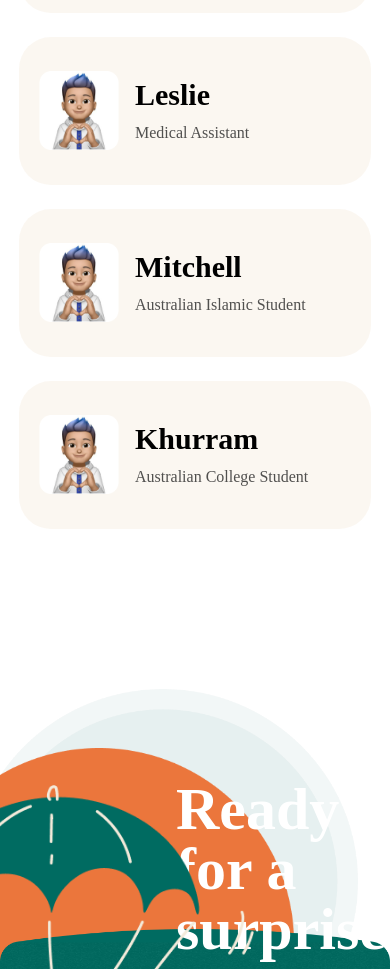
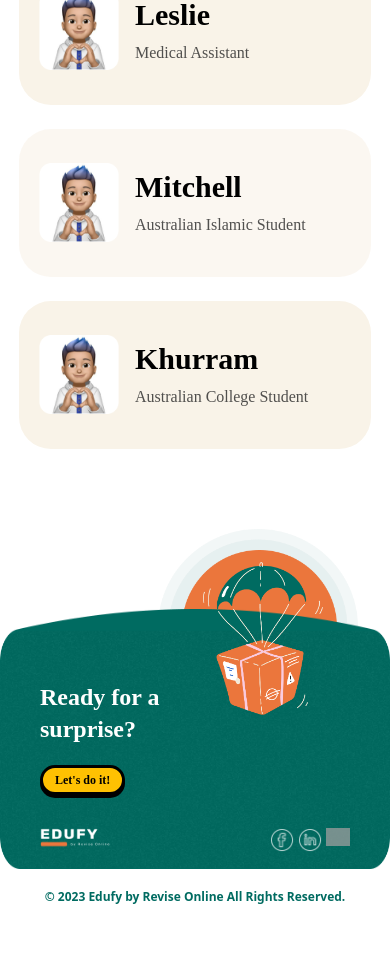
Before and after one commit to davidFCDev/landing-page-figma, a Next.js app: page / in a window 390 px wide. Shown: the part 6480-7449 px from the top of the page. After the commit the page ends 7405 px from the top, so only its background shows below. Built offline with nearby package versions, Linux system fonts and the light colour scheme; grey boxes are pictures that could not be loaded; a web font is replaced by a local one.

Commit message:
footer responsive

```diff
--- a/src/app/components/CarrouselTeamOne.tsx
+++ b/src/app/components/CarrouselTeamOne.tsx
@@ -31,7 +31,7 @@ const CarrouselTeamOne = () => {
         initial={{ opacity: 0 }}
         animate={inView2 ? animationOptions : {}}
         ref={ref2}
-        className="bg-palid2 w-[22rem] sm:w-[26rem] h-[9.25rem] flex gap-4 px-5 justify-start items-center rounded-[2em]"
+        className="bg-palid3 sm:bg-palid2 w-[22rem] sm:w-[26rem] h-[9.25rem] flex gap-4 px-5 justify-start items-center rounded-[2em]"
       >
         <img src="/avatar.png" alt="avatar" className="w-20 sm:w-24" />
         <div className="flex flex-col gap-2">
@@ -57,7 +57,7 @@ const CarrouselTeamOne = () => {
         initial={{ opacity: 0 }}
         animate={inView4 ? animationOptions : {}}
         ref={ref4}
-        className="bg-palid2 w-[22rem] sm:w-[26rem] h-[9.25rem] flex gap-4 px-5 justify-start items-center rounded-[2em]"
+        className="bg-palid3 sm:bg-palid2 w-[22rem] sm:w-[26rem] h-[9.25rem] flex gap-4 px-5 justify-start items-center rounded-[2em]"
       >
         <img src="/avatar.png" alt="avatar" className="w-20 sm:w-24" />
         <div className="flex flex-col gap-2">
--- a/src/app/components/CarrouselTeamTwo.tsx
+++ b/src/app/components/CarrouselTeamTwo.tsx
@@ -2,7 +2,7 @@ import { useInView } from "react-intersection-observer";
 import { motion } from "framer-motion";
 
 const CarrouselTeamTwo = () => {
-    const animationOptions = {
+  const animationOptions = {
     opacity: 1,
     transition: { duration: 1.2 },
   };
@@ -14,34 +14,57 @@ const CarrouselTeamTwo = () => {
 
   return (
     <div className="flex flex-col sm:flex-row items-center justify-center gap-6 sm:gap-8 relative sm:left-20 font-averia">
-      <div className="bg-palid2 w-[22rem] sm:w-[26rem] h-[9.25rem] flex gap-4 px-5 justify-start items-center rounded-[2em]">
+      <motion.div
+        initial={{ opacity: 0 }}
+        animate={inView1 ? animationOptions : {}}
+        ref={ref1}
+        className="bg-palid2 w-[22rem] sm:w-[26rem] h-[9.25rem] flex gap-4 px-5 justify-start items-center rounded-[2em]"
+      >
         <img src="/avatar.png" alt="avatar" className="w-20 sm:w-24" />
         <div className="flex flex-col gap-2">
           <h3 className="text-3xl font-semibold">Debra</h3>
           <p className=" text-gray3">Methodist College Student</p>
         </div>
-      </div>
-      <div className="bg-palid2 w-[22rem] sm:w-[26rem] h-[9.25rem] flex gap-4 px-5 justify-start items-center rounded-[2em]">
+      </motion.div>
+
+      <motion.div
+        initial={{ opacity: 0 }}
+        animate={inView2 ? animationOptions : {}}
+        ref={ref2}
+        className="bg-palid3 sm:bg-palid2 w-[22rem] sm:w-[26rem] h-[9.25rem] flex gap-4 px-5 justify-start items-center rounded-[2em]"
+      >
         <img src="/avatar.png" alt="avatar" className="w-20 sm:w-24" />
         <div className="flex flex-col gap-2">
           <h3 className="text-3xl font-semibold">Leslie</h3>
           <p className="text-gray3">Medical Assistant</p>
         </div>
-      </div>
-      <div className="bg-palid2 w-[22rem] sm:w-[26rem] h-[9.25rem] flex gap-4 px-5 justify-start items-center rounded-[2em]">
+      </motion.div>
+
+      <motion.div
+        initial={{ opacity: 0 }}
+        animate={inView3 ? animationOptions : {}}
+        ref={ref3}
+        className="bg-palid2 w-[22rem] sm:w-[26rem] h-[9.25rem] flex gap-4 px-5 justify-start items-center rounded-[2em]"
+      >
         <img src="/avatar.png" alt="avatar" className="w-20 sm:w-24" />
         <div className="flex flex-col gap-2">
           <h3 className="text-3xl font-semibold">Mitchell</h3>
           <p className="text-gray3">Australian Islamic Student</p>
         </div>
-      </div>
-      <div className="bg-palid2 w-[22rem] sm:w-[26rem] h-[9.25rem] flex gap-4 px-5 justify-start items-center rounded-[2em]">
+      </motion.div>
+
+      <motion.div
+        initial={{ opacity: 0 }}
+        animate={inView4 ? animationOptions : {}}
+        ref={ref4}
+        className="bg-palid3 sm:bg-palid2 w-[22rem] sm:w-[26rem] h-[9.25rem] flex gap-4 px-5 justify-start items-center rounded-[2em]"
+      >
         <img src="/avatar.png" alt="avatar" className="w-20 sm:w-24" />
         <div className="flex flex-col gap-2">
           <h3 className="text-3xl font-semibold">Khurram</h3>
           <p className="text-gray3">Australian College Student</p>
         </div>
-      </div>
+      </motion.div>
     </div>
   );
 };
--- a/src/app/components/Footer.tsx
+++ b/src/app/components/Footer.tsx
@@ -7,59 +7,59 @@ const Footer = () => {
         <img
           src="/green-eclipse.png"
           alt="green-eclipse"
-          className="z-0 absolute"
+          className="z-0 absolute w-[200px] sm:w-[670px]"
         />
         <img
           src="/orange-eclipse.png"
           alt="orange-eclipse"
-          className="z-10 absolute top-[3.7rem] right-[6rem]"
+          className="z-10 absolute top-[1.3rem] sm:top-[4.2rem] right-[3.3rem] sm:right-[6rem] w-[155px] sm:w-[540px]"
         />
         <img
           src="/parachute.png"
           alt="parachute"
-          className="z-40 absolute top-[6rem] right-[8.5rem]"
+          className="z-40 absolute top-[2.1rem] sm:top-[6rem] right-[4.2rem] sm:right-[8.5rem] w-[120px] sm:w-[420px]"
         />
       </div>
 
-      <main className="z-30 absolute w-full pt-60 flex flex-col justify-center items-center">
-        <img src="/bg-footer.png" alt="bg-footer" className="w-full relative" />
+      <main className="z-30 absolute w-full pt-20 sm:pt-60 flex flex-col justify-center items-center">
+        <img src="/bg-footer.png" alt="bg-footer" className="w-full relative h-[260px] sm:h-[600px]" />
 
-        <h3 className="text-green py-5 font-semibold">
+        <h3 className="text-green py-5 font-semibold text-xs sm:text-xl text-center">
           © 2023 Edufy by Revise Online All Rights Reserved.{" "}
         </h3>
 
-        <div className="z-40 absolute flex flex-col w-full px-44 py-36 gap-28">
-          <div className="flex flex-col items-start gap-24">
-            <h1 className="text-6xl font-averia font-semibold text-white">
+        <div className="z-40 absolute flex flex-col justify-around sm:justify-center h-[180px] sm:h-[600px] w-full px-10 sm:px-44 gap-6 sm:gap-28">
+          <div className="flex flex-col items-start gap-5 sm:gap-24 w-[200px] sm:w-full">
+            <h1 className="text-2xl sm:text-6xl font-averia font-semibold text-white">
               Ready for a surprise?
             </h1>
-            <button className="bg-yellow font-averia inline-flex px-5 py-3 justify-center items-center border-3 border-black rounded-full text-black text-4xl font-bold shadow-[0px_3px_0_0_black] active:shadow-none transition-all active:translate-y-1 ">
+            <button className="bg-yellow font-averia inline-flex px-3 sm:px-5 py-1 sm:py-3 justify-center items-center border-3 border-black rounded-full text-black text-xs sm:text-4xl font-bold shadow-[0px_3px_0_0_black] active:shadow-none transition-all active:translate-y-1 ">
               Let's do it!
             </button>
           </div>
 
           <div className="flex justify-between items-center">
-            <img src="/white-logo.png" alt="white logo" />
-            <div className="flex gap-3">
+            <img src="/white-logo.png" alt="white logo" className="w-20 sm:w-44"/>
+            <div className="flex gap-1 sm:gap-3">
               <Link href="#">
                 <img
                   src="/icons/facebook-icon.png"
                   alt="icon-facebook"
-                  className="w-10 opacity-75 hover:opacity-100 transition-all"
+                  className="w-6 sm:w-10 opacity-75 hover:opacity-100 transition-all"
                 />
               </Link>
               <Link href="#">
                 <img
                   src="/icons/linkedin-icon.png"
                   alt="icon-linkedin"
-                  className="w-10 opacity-75 hover:opacity-100 transition-all"
+                  className="w-6 sm:w-10 opacity-75 hover:opacity-100 transition-all"
                 />
               </Link>
               <Link href="#">
                 <img
                   src="/icons/twitter-icon.png"
                   alt="icon-twitter"
-                  className="w-10 opacity-75 hover:opacity-100 transition-all"
+                  className="w-6 sm:w-10 opacity-75 hover:opacity-100 transition-all"
                 />
               </Link>
             </div>
--- a/src/app/components/Team.tsx
+++ b/src/app/components/Team.tsx
@@ -16,7 +16,7 @@ const Team = () => {
   const [ref3, inView3] = useInView({ threshold: 0.5, triggerOnce: true });
 
   return (
-    <div className="flex flex-col w-full justify-center items-center gap-24 py-40">
+    <div className="flex flex-col w-full justify-center items-center gap-24 py-20 sm:py-40">
       <h1 className="text-4xl sm:text-6xl font-averia font-semibold w-[300px] sm:w-[500px] text-center leading-[1.2em] sm:leading-[1.3em] tracking-wide">
         You'll be in good company!
       </h1>
--- a/tailwind.config.ts
+++ b/tailwind.config.ts
@@ -17,6 +17,7 @@ const config: Config = {
         yellow: "#FFC102",
         palid: "#F4E2D8",
         palid2: "rgba(243, 234, 218, 0.37)",
+        palid3: "#F9F3E8",
         gray: "#6E6D7A",
         gray2: "rgba(255, 255, 255, 0.60)",
         gray3: "rgba(37, 37, 37, 0.80)",
```
